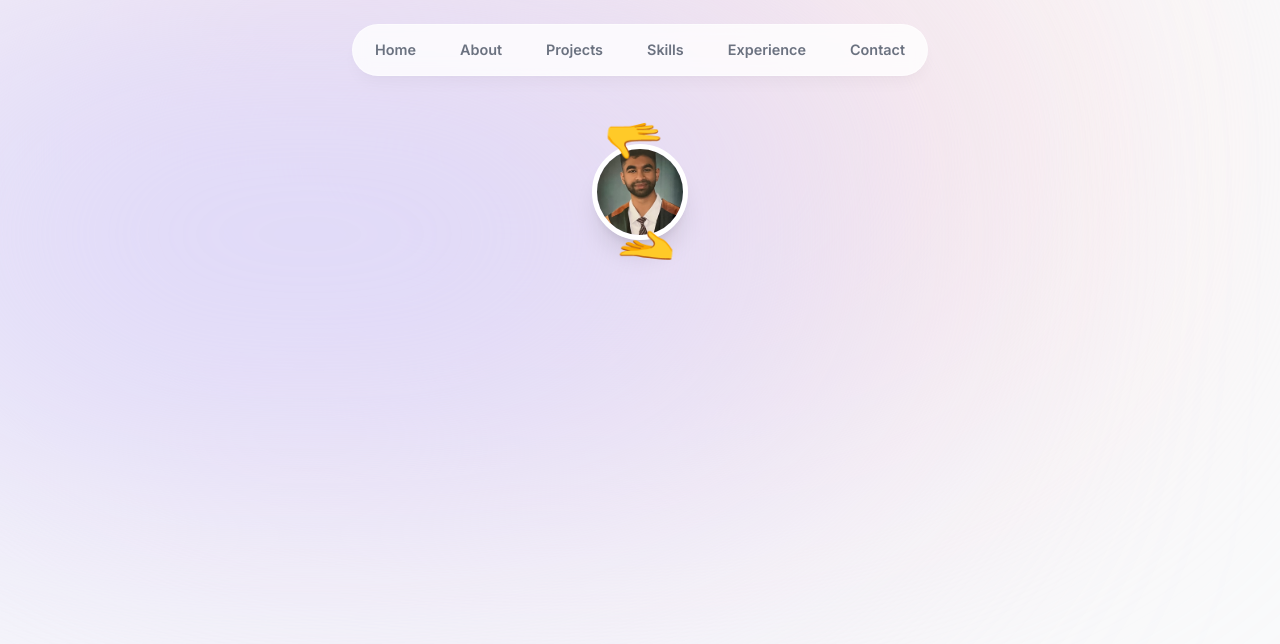
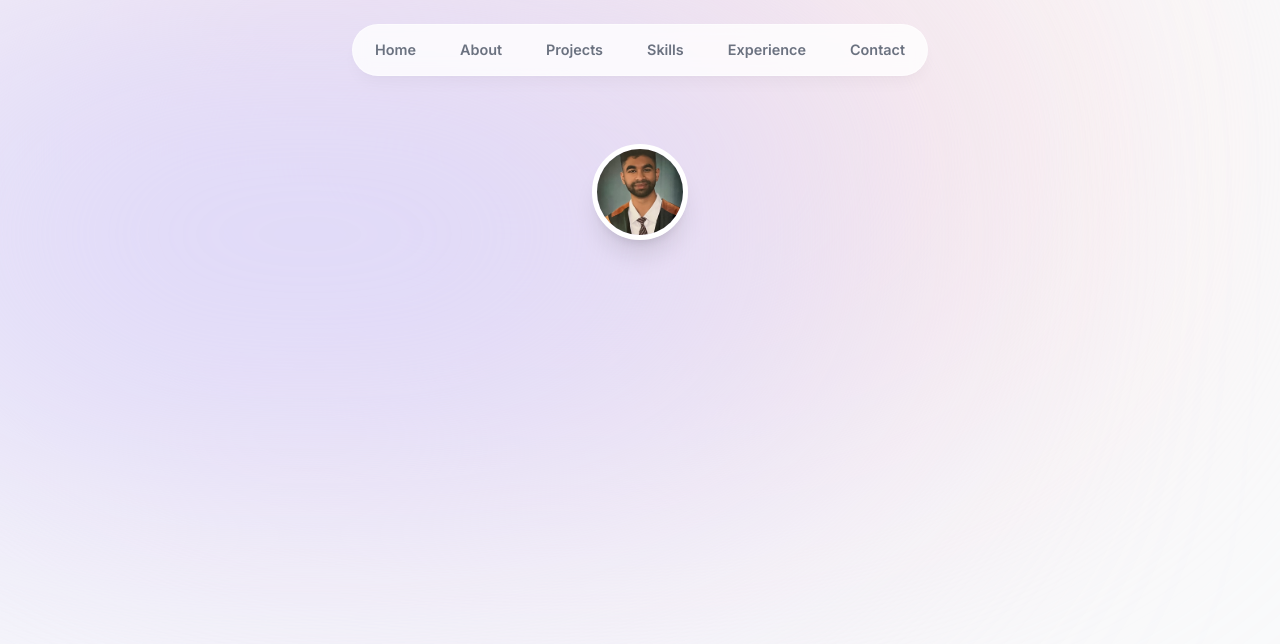
Before and after one commit to kunduarjun/portfolio, a Next.js app: page / in a window 1280 px wide. Shown: the top 644 px of the page. Built offline with nearby package versions, Linux system fonts and the light colour scheme.

Commit message:
More edits to the headshot; hands properly fade out at the end now

```diff
--- a/components/intro.tsx
+++ b/components/intro.tsx
@@ -1,30 +1,48 @@
 'use client';
 
-import React from 'react'
+import React from 'react';
 import Image from "next/image";
 import Headshot from '@/public/Headshot.jpeg';
-import { motion } from 'framer-motion';
+import { motion, useAnimation } from 'framer-motion';
 
 export default function Intro() {
+  const topHandControls = useAnimation();
+  const bottomHandControls = useAnimation();
+
+  React.useEffect(() => {
+    // Define a lambda function inside the parent lambda
+    const sequence = async () => {
+      // First bounce cycle (softer bounce)
+      await topHandControls.start({ y: [0, -8, 0], transition: { duration: 0.8, ease: [0.2, 0.8, 0.4, 1] } });
+      await bottomHandControls.start({ y: [0, 8, 0], transition: { duration: 0.8, ease: [0.2, 0.8, 0.4, 1] } });
+
+      // Final fade out
+      await Promise.all([topHandControls.start({ opacity: 0, transition: { duration: 0.6, ease: "easeOut" } }), bottomHandControls.start({ opacity: 0, transition: { duration: 0.6, ease: "easeOut" } })]);
+    };
+    // Call that function
+    sequence();
+  }, [topHandControls, bottomHandControls]);
+
   return (
     <section>
       <div className="flex items-center justify-center">
         <div className="relative">
-                <motion.div initial={{ opacity:0, scale:0, rotate: 0 }} animate={{ opacity:1, scale:1, rotate: [0, 360, 0] }} transition={{ duration: 1.5, ease: "easeInOut", repeatDelay: 1 }} className="h-24 w-24">
-                    <Image src={Headshot} alt="Arjun's Headshot" width="192" height="192" quality="95" priority={true} className="h-24 w-24 rounded-full object-cover border-[0.35rem] border-white shadow-xl hover:shadow-2xl transition-shadow duration-300"/>
+          {/* Rotating Image */}
+          <motion.div initial={{ opacity: 0, scale: 0 }} animate={{ opacity: 1, scale: 1, rotate: [0, 360, 0] }} transition={{ duration: 1.5, ease: "easeInOut", }} className="h-24 w-24">
+            <Image src={Headshot} alt="Arjun's Headshot" width="192" height="192" quality="95" priority={true} className="h-24 w-24 rounded-full object-cover border-[0.35rem] border-white shadow-xl"/>
           </motion.div>
-                <motion.span animate={{ opacity:1, y: [0, -5, 0] }} transition={{ duration: 2, repeat: 1 }} className="absolute text-5xl -top-7 left-3">
+
+          {/* Top Hand */}
+          <motion.span initial={{ opacity: 1, y: 0 }} animate={topHandControls} className="absolute text-5xl -top-7 left-3">
             🫳
           </motion.span>
-                <motion.span animate={{ opacity:1, y: [0, 5, 0]  }} transition={{ duration: 2, repeat: 1 }}  style={{ scaleX: -1 }} className="absolute text-5xl -bottom-7 right-3">
+
+          {/* Bottom Hand */}
+          <motion.span initial={{ opacity: 1, y: 0 }} animate={bottomHandControls} style={{ scaleX: -1 }} className="absolute text-5xl -bottom-7 right-3">
             🫴
           </motion.span>
         </div>
       </div>
-
-        <p>
-
-        </p>
     </section>
   )
 }
```
Lines whose indentation alone changed are shown as unchanged.
